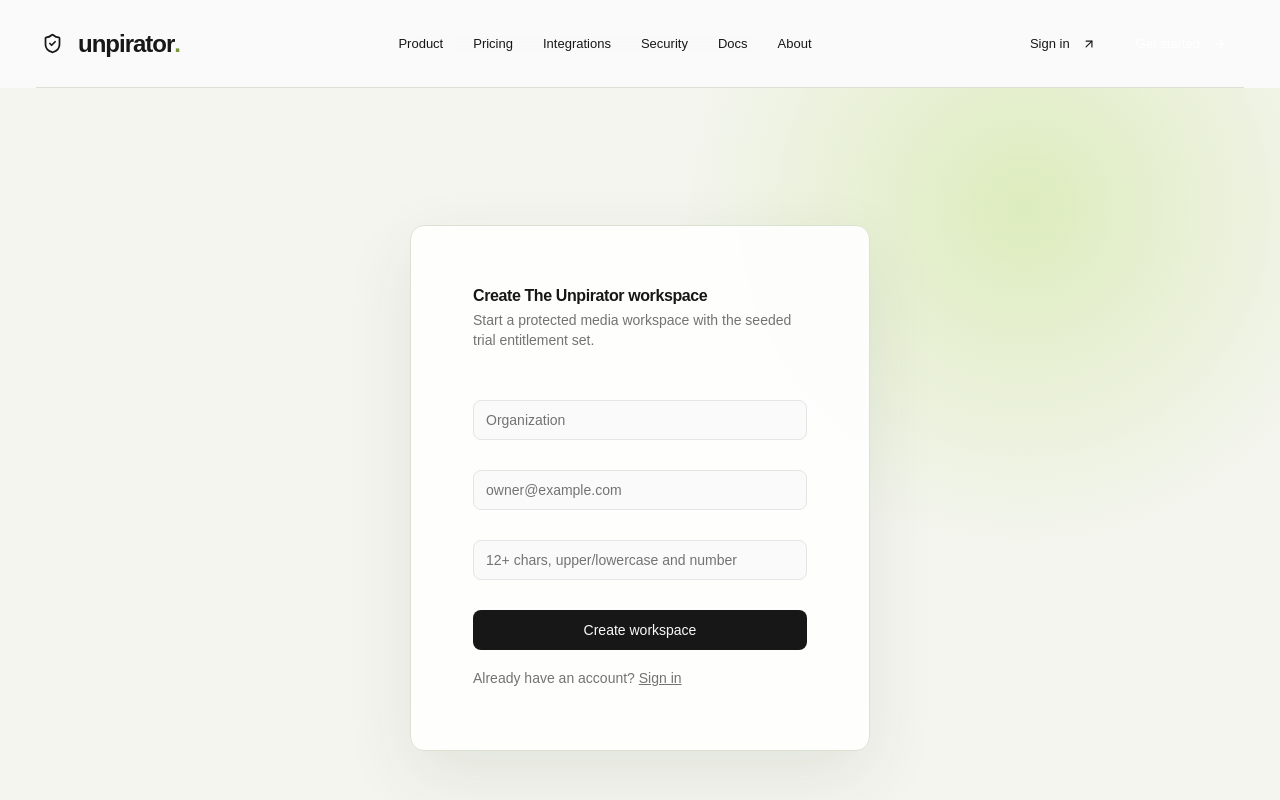
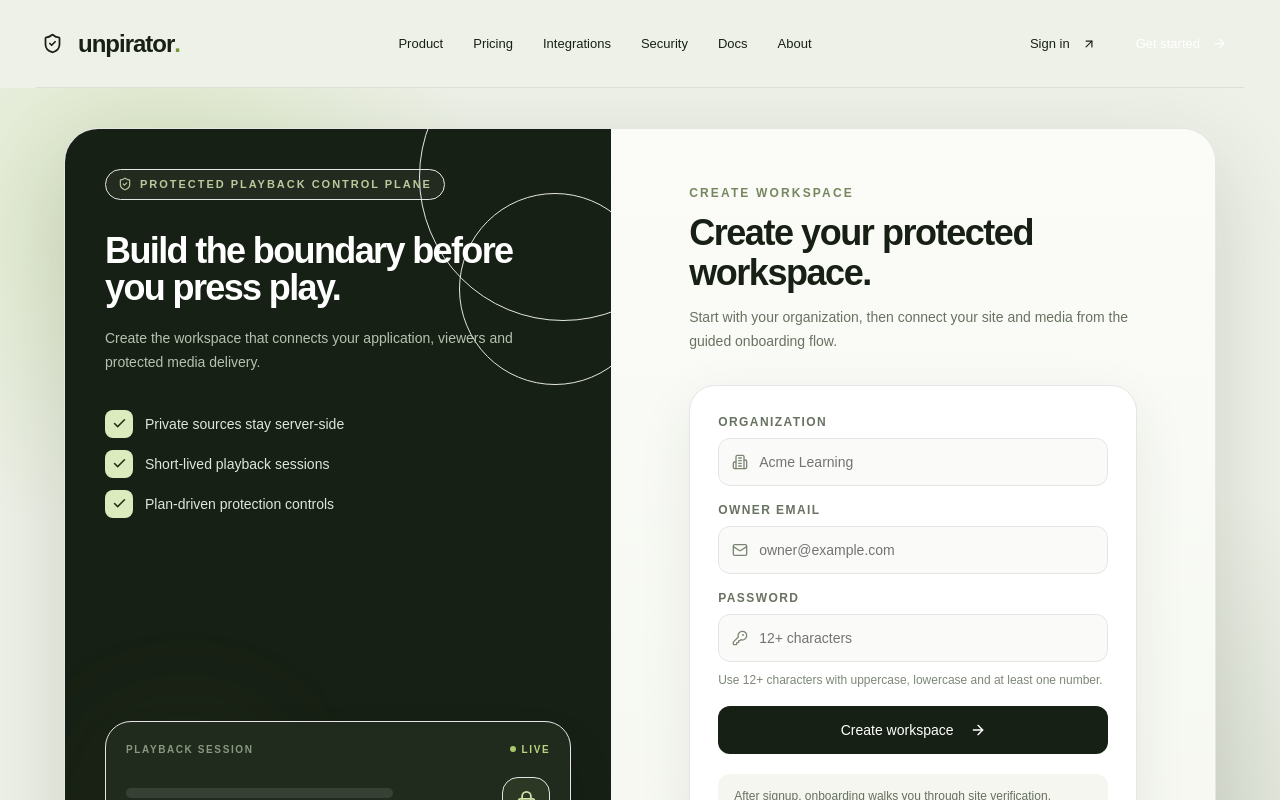
Before and after one commit to masharzy/theunpirator, a Next.js app in the folder apps/dashboard/: page /register in a window 1280 px wide. Shown: the top 800 px of the page. Built offline with nearby package versions, Linux system fonts and the light colour scheme; no server answers.

Commit message:
feat: redesign registration experience

```diff
--- a/apps/dashboard/app/register/page.js
+++ b/apps/dashboard/app/register/page.js
@@ -1,17 +1,19 @@
 "use client";
-import Link from "next/link";
+
 import { useState } from "react";
+import { ArrowRight, Building2, KeyRound, Mail } from "lucide-react";
 import { api } from "@/lib/api";
 import { Button } from "@/components/ui/button";
-import { Card, CardContent, CardDescription, CardHeader, CardTitle } from "@/components/ui/card";
 import { Input } from "@/components/ui/input";
-import { PublicNav } from "@/components/public-nav";
+import { AuthShell } from "@/components/auth-shell";
+
 export default function RegisterPage() {
   const [tenantName, setTenantName] = useState("");
   const [email, setEmail] = useState("");
   const [password, setPassword] = useState("");
   const [error, setError] = useState("");
   const [busy, setBusy] = useState(false);
+
   async function submit(e) {
     e.preventDefault();
     setBusy(true);
@@ -29,55 +31,84 @@ export default function RegisterPage() {
       setBusy(false);
     }
   }
+
   return (
-    <>
-      <PublicNav />
-      <main className="auth-stage">
-        <Card className="auth-panel">
-          <CardHeader>
-            <CardTitle>Create The Unpirator workspace</CardTitle>
-            <CardDescription>
-              Start a protected media workspace with the seeded trial entitlement set.
-            </CardDescription>
-          </CardHeader>
-          <CardContent>
+    <AuthShell
+      mode="register"
+      title="Create your protected workspace."
+      intro="Start with your organization, then connect your site and media from the guided onboarding flow."
+    >
       <form className="space-y-4" onSubmit={submit}>
+        <label className="block">
+          <span className="mb-2 block text-xs font-bold uppercase tracking-[.12em] text-[#687261]">
+            Organization
+          </span>
+          <div className="relative">
+            <Building2 className="pointer-events-none absolute left-3.5 top-1/2 size-4 -translate-y-1/2 text-[#7b8674]" />
             <Input
-                placeholder="Organization"
+              placeholder="Acme Learning"
               value={tenantName}
               onChange={(e) => setTenantName(e.target.value)}
+              className="h-12 rounded-xl border-[#d7ded0] bg-[#fafbf8] pl-10"
               required
             />
+          </div>
+        </label>
+
+        <label className="block">
+          <span className="mb-2 block text-xs font-bold uppercase tracking-[.12em] text-[#687261]">
+            Owner email
+          </span>
+          <div className="relative">
+            <Mail className="pointer-events-none absolute left-3.5 top-1/2 size-4 -translate-y-1/2 text-[#7b8674]" />
             <Input
               type="email"
               placeholder="owner@example.com"
               value={email}
               onChange={(e) => setEmail(e.target.value)}
+              className="h-12 rounded-xl border-[#d7ded0] bg-[#fafbf8] pl-10"
               required
             />
+          </div>
+        </label>
+
+        <label className="block">
+          <span className="mb-2 block text-xs font-bold uppercase tracking-[.12em] text-[#687261]">
+            Password
+          </span>
+          <div className="relative">
+            <KeyRound className="pointer-events-none absolute left-3.5 top-1/2 size-4 -translate-y-1/2 text-[#7b8674]" />
             <Input
               type="password"
-                placeholder="12+ chars, upper/lowercase and number"
+              placeholder="12+ characters"
               minLength={12}
               pattern="(?=.*[a-z])(?=.*[A-Z])(?=.*[0-9]).{12,}"
               value={password}
               onChange={(e) => setPassword(e.target.value)}
+              className="h-12 rounded-xl border-[#d7ded0] bg-[#fafbf8] pl-10"
               required
             />
-              {error && <p className="text-sm text-red-600">{error}</p>}
-              <Button className="w-full" disabled={busy}>
-                {busy ? "Creating…" : "Create workspace"}
+          </div>
+          <span className="mt-2 block text-xs leading-5 text-[#7d8777]">
+            Use 12+ characters with uppercase, lowercase and at least one number.
+          </span>
+        </label>
+
+        {error && (
+          <div className="rounded-xl border border-red-200 bg-red-50 px-3.5 py-3 text-sm leading-5 text-red-700">
+            {error}
+          </div>
+        )}
+
+        <Button className="h-12 w-full rounded-xl bg-[#172014] text-white hover:bg-[#24301f]" disabled={busy}>
+          {busy ? "Creating workspace…" : "Create workspace"}
+          {!busy && <ArrowRight className="ml-2 size-4" />}
         </Button>
       </form>
-            <p className="mt-4 text-sm text-muted-foreground">
-              Already have an account?{" "}
-              <Link className="underline" href="/login">
-                Sign in
-              </Link>
-            </p>
-          </CardContent>
-        </Card>
-      </main>
-    </>
+
+      <div className="mt-5 rounded-xl bg-[#f4f6ef] px-4 py-3 text-xs leading-5 text-[#677160]">
+        After signup, onboarding walks you through site verification, provider connection and your first protected playback.
+      </div>
+    </AuthShell>
   );
 }
```
Lines whose indentation alone changed are shown as unchanged.
